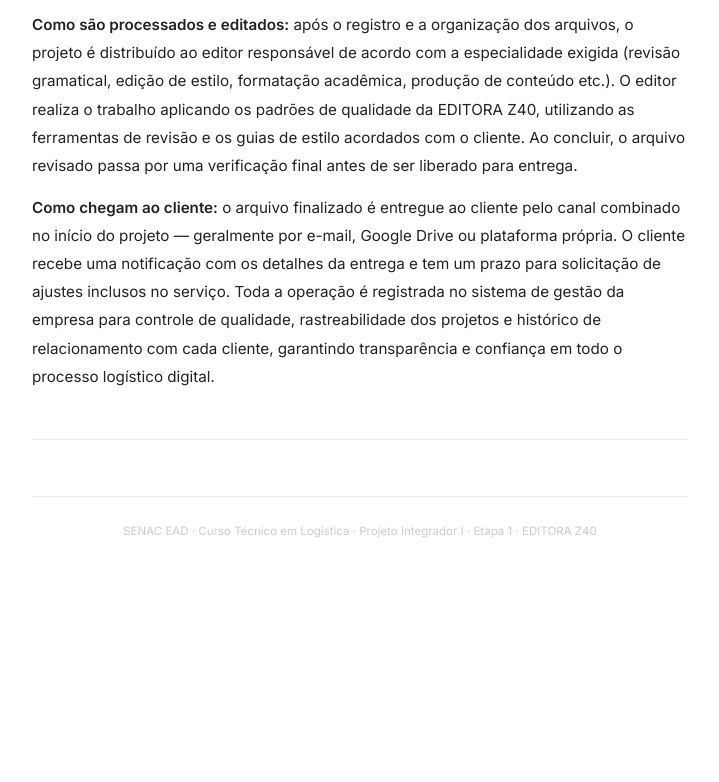
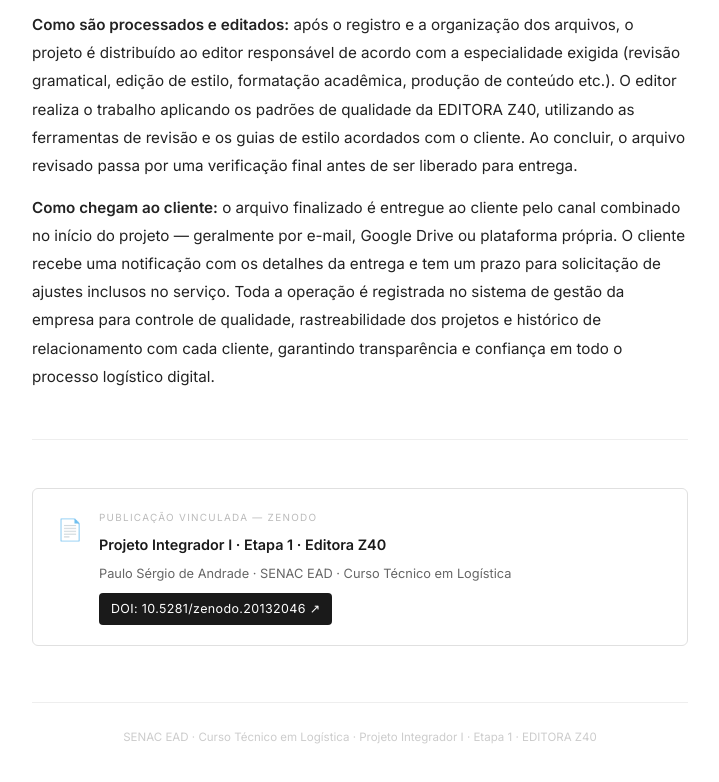
Before and after one commit to andradepsa/SENAC, a plain HTML site: page index.html in a window 1280 px wide. Shown: the part 6116-6898 px from the top of the page, without its empty margins (280-999 px from the left). Before the commit the page ends 6758 px from the top, so only its background shows below. Drawn offline with Linux system fonts and the light colour scheme.

Commit message:
Update index.html

```diff
--- a/index.html
+++ b/index.html
@@ -155,6 +155,55 @@ h1 {
   font-weight: 600;
   color: #fff;
   line-height: 1.5;
+}
+
+
+/* bloco DOI */
+.doi-bloco {
+  margin-top: 48px;
+  padding: 20px 24px;
+  border: 1px solid #e0e0e0;
+  border-radius: 6px;
+  display: flex;
+  align-items: flex-start;
+  gap: 16px;
+}
+.doi-icone {
+  font-size: 1.3rem;
+  flex-shrink: 0;
+  margin-top: 2px;
+}
+.doi-texto label {
+  display: block;
+  font-size: .62rem;
+  text-transform: uppercase;
+  letter-spacing: .13em;
+  color: #bbb;
+  margin-bottom: 5px;
+}
+.doi-texto .doi-titulo {
+  font-size: .9rem;
+  font-weight: 600;
+  color: #1a1a1a;
+  margin-bottom: 4px;
+}
+.doi-texto .doi-autor {
+  font-size: .8rem;
+  color: #666;
+  margin-bottom: 8px;
+}
+.doi-texto a.doi-link {
+  display: inline-block;
+  font-size: .78rem;
+  color: #fff;
+  background: #1a1a1a;
+  padding: 5px 12px;
+  border-radius: 4px;
+  text-decoration: none;
+  letter-spacing: .03em;
+}
+.doi-texto a.doi-link:hover {
+  background: #333;
 }
 
 .fim {
@@ -331,6 +380,16 @@ h1 {
 </div>
 
 
+<div class="doi-bloco">
+  <div class="doi-icone">📄</div>
+  <div class="doi-texto">
+    <label>Publicação vinculada — Zenodo</label>
+    <p class="doi-titulo">Projeto Integrador I · Etapa 1 · Editora Z40</p>
+    <p class="doi-autor">Paulo Sérgio de Andrade &middot; SENAC EAD &middot; Curso Técnico em Logística</p>
+    <a class="doi-link" href="https://doi.org/10.5281/zenodo.20132046" target="_blank" rel="noopener">DOI: 10.5281/zenodo.20132046 ↗</a>
+  </div>
+</div>
+
 <div class="fim">
   SENAC EAD &middot; Curso Técnico em Logística &middot; Projeto Integrador I &middot; Etapa 1 &middot; EDITORA Z40
 </div>
```
